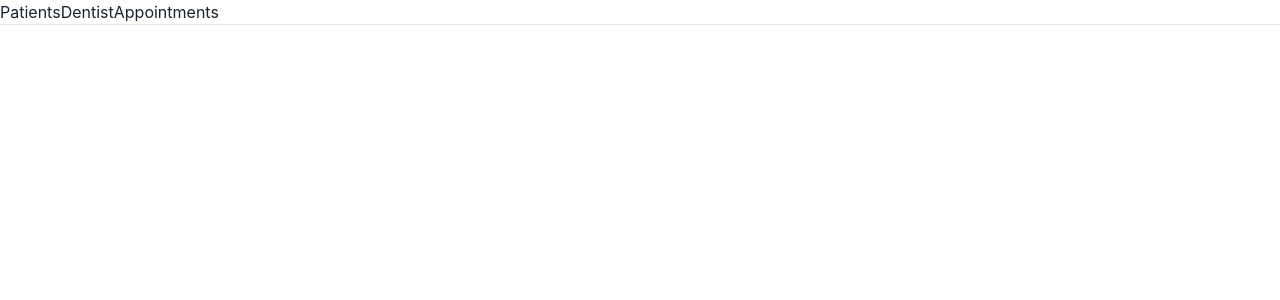
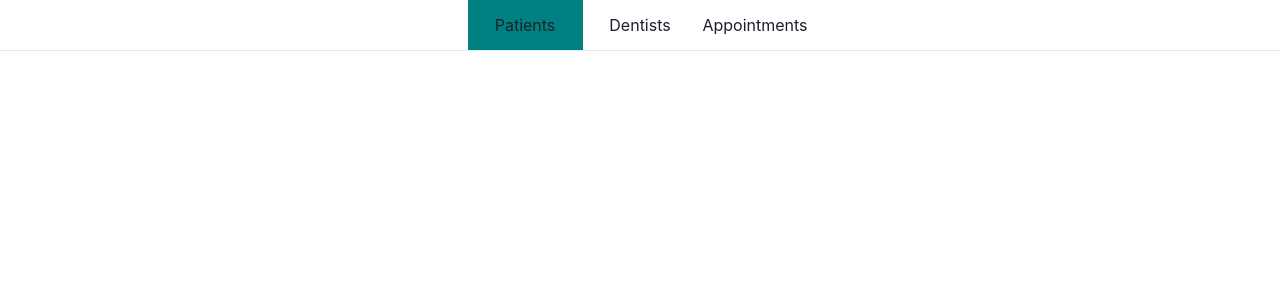
Before and after one commit to abigail221b/dental_clinic, a React (Create React App) app in the folder dentalclinic_frontend/: page / in a window 1280 px wide. Shown: the top 300 px of the page. Built offline with nearby package versions, Linux system fonts and the light colour scheme.

Commit message:
Style top level navigation

```diff
--- a/dentalclinic_frontend/src/App.js
+++ b/dentalclinic_frontend/src/App.js
@@ -1,13 +1,31 @@
+import { useState } from "react";
 import { Link, Outlet } from "react-router-dom";
 import './App.css';
-import { ChakraProvider } from '@chakra-ui/react'
+import { ChakraProvider, Container, Box, Flex, Center } from '@chakra-ui/react'
+
+const dashboard = {
+	PATIENTS: "Patients",
+	DENTISTS: "Dentists",
+	APPOINTMENTS: "Appointments"
+};
 
 function App() {
+
+	const [selectedDashboard, setSelectedDashboard] = useState(dashboard.PATIENTS);
+
 	return (
 		<ChakraProvider>
-			<Link to="patient">Patients</Link>
-			<Link to="dentist">Dentist</Link>
-			<Link to="appointment">Appointments</Link>
+			<Center>
+				<Link to="patient" onClick={() => setSelectedDashboard(dashboard.PATIENTS)}>
+					<Center h="50px" w="115px" bgColor={selectedDashboard === dashboard.PATIENTS? "teal": null}>{ dashboard.PATIENTS }</Center>
+				</Link>
+				<Link to="dentist" onClick={() => setSelectedDashboard(dashboard.DENTISTS)}>
+					<Center h="50px" w="115px" bgColor={selectedDashboard === dashboard.DENTISTS? "teal": null}>{ dashboard.DENTISTS }</Center>
+				</Link>
+				<Link to="appointment" onClick={() => setSelectedDashboard(dashboard.APPOINTMENTS)}>
+					<Center h="50px" w="115px" bgColor={selectedDashboard === dashboard.APPOINTMENTS? "teal": null}>{ dashboard.APPOINTMENTS }</Center>
+				</Link>
+			</Center>
 			<hr />
 			<Outlet />
 		</ChakraProvider>
```
